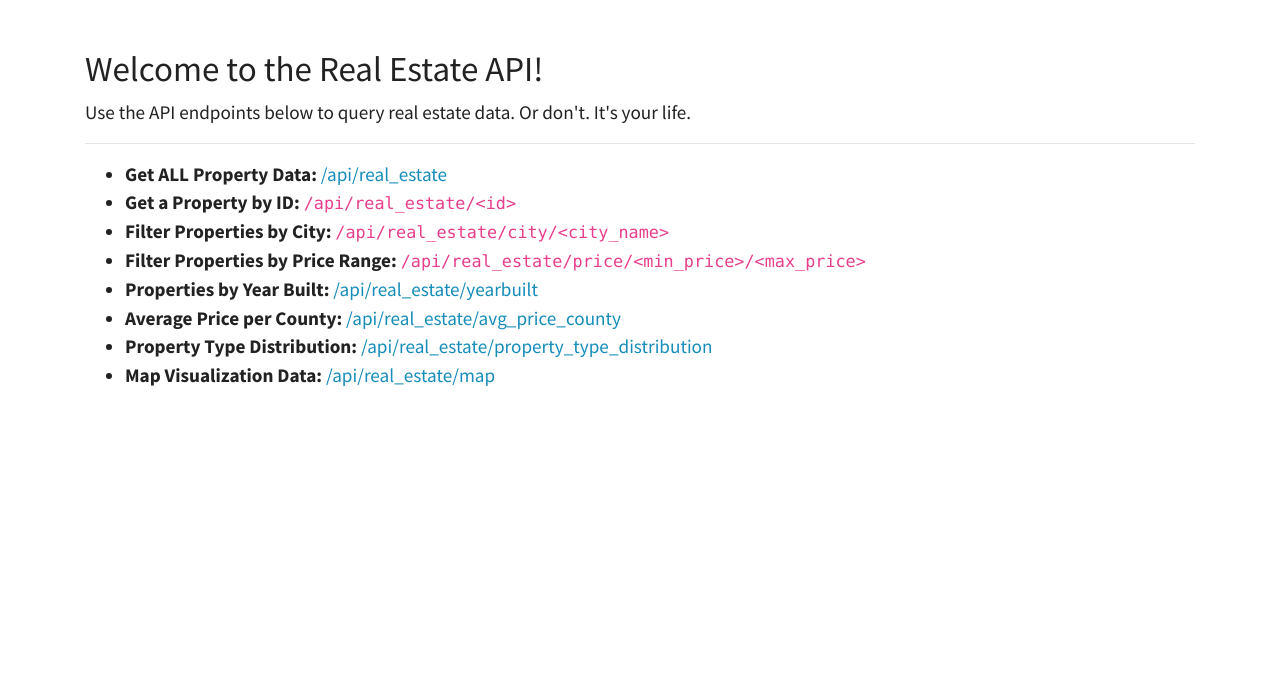
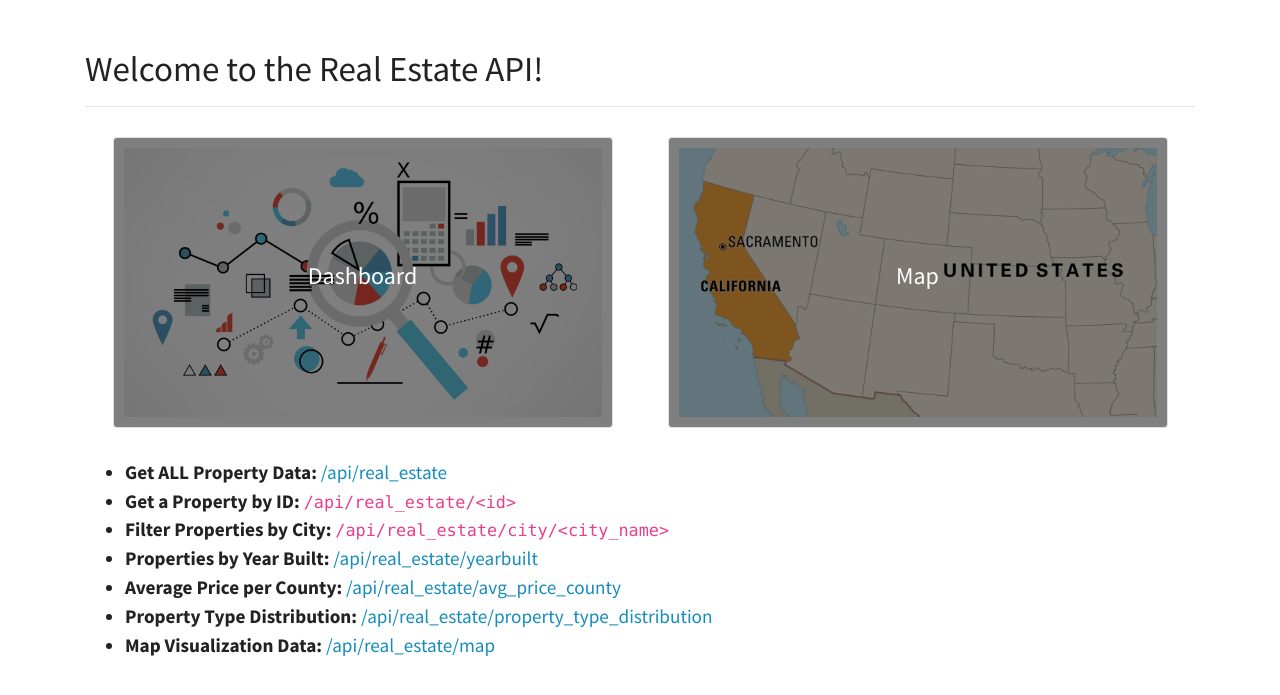
Before and after one commit to silvertimmy26/project3-group8, a Flask app: page / in a window 1280 px wide. Shown: the part 65-760 px from the top of the page. Run offline with Flask 3, Linux system fonts and the light colour scheme; parts of the project's set-up code (start-up, migrations or seed data) failed here and were passed over; some libraries are stand-ins or nearby versions.

Commit message:
Add dashboard and map buttons to landing page, fix cities layer on map

```diff
--- a/static/js/map.js
+++ b/static/js/map.js
@@ -60,7 +60,7 @@ function fetchData(city = '', minPrice = '', maxPrice = '', homeType = '', minYe
                     const citiesLayer = L.geoJson(cityData, {
                         style: mapStyle,
                         onEachFeature: function (feature, layer) {
-                            layer.bindPopup(feature.properties.city);
+                            layer.bindPopup(feature.properties.name);
                         }
                     });
 
--- a/templates/dashboard.html
+++ b/templates/dashboard.html
@@ -11,8 +11,7 @@
     <script src="https://code.jquery.com/jquery-3.6.0.min.js"></script>
     <script src="https://cdn.datatables.net/1.13.6/js/jquery.dataTables.min.js"></script>
     <style>
-        .chart-container { width: 100%; height: 600px; margin-bottom: 40px; }
-        .larger-text { font-size: 1.2rem; }
+        .chart-container { width: 100%; height: 500px; margin-bottom: 40px; }
     </style>
 </head>
 <body>
--- a/templates/index.html
+++ b/templates/index.html
@@ -10,7 +10,37 @@
             font-size: 1.2rem;
         }
         .container-custom {
-            margin-top: 20px;
+            margin-top: 30px;
+        }
+        .button-container {
+            display: flex;
+            justify-content: space-around;
+            margin-top: 30px;
+        }
+        .button-card {
+            position: relative;
+            width: 100%;
+            max-width: 500px;
+            text-align: center;
+            color: white;
+            margin-bottom: 30px
+        }
+        .button-card img {
+            width: 100%;
+            height: auto;
+            padding: 10px;
+        }
+        .button-card .card-img-overlay {
+            display: flex;
+            align-items: center;
+            justify-content: center;
+            background-color: rgba(0, 0, 0, 0.5);
+        }
+        .button-card .card-title {
+            font-size: 1.5rem;
+        }
+        .content-section {
+            margin-bottom: 30px;
         }
     </style>
 </head>
@@ -44,13 +74,32 @@
 
     <div class="container larger-text container-custom">
         <h1 class="mt-5">Welcome to the Real Estate API!</h1>
-        <p>Use the API endpoints below to query real estate data. Or don't. It's your life.</p>
         <hr>
+
+        <!-- Button Container -->
+        <div class="button-container">
+            <a href="/dashboard" class="button-card">
+                <div class="card">
+                    <img src="/static/images/dashboardbutton.jpg" class="card-img" alt="Dashboard">
+                    <div class="card-img-overlay">
+                        <h5 class="card-title">Dashboard</h5>
+                    </div>
+                </div>
+            </a>
+            <a href="/map" class="button-card">
+                <div class="card">
+                    <img src="/static/images/mapbutton.png" class="card-img" alt="Map">
+                    <div class="card-img-overlay">
+                        <h5 class="card-title">Map</h5>
+                    </div>
+                </div>
+            </a>
+        </div>
+
         <ul>
             <li><b>Get ALL Property Data:</b> <a href="/api/real_estate">/api/real_estate</a></li>
             <li><b>Get a Property by ID:</b> <code>/api/real_estate/&lt;id&gt;</code></li>
             <li><b>Filter Properties by City:</b> <code>/api/real_estate/city/&lt;city_name&gt;</code></li>
-            <li><b>Filter Properties by Price Range:</b> <code>/api/real_estate/price/&lt;min_price&gt;/&lt;max_price&gt;</code></li>
             <li><b>Properties by Year Built:</b> <a href="/api/real_estate/yearbuilt">/api/real_estate/yearbuilt</a></li>
             <li><b>Average Price per County:</b> <a href="/api/real_estate/avg_price_county">/api/real_estate/avg_price_county</a></li>
             <li><b>Property Type Distribution:</b> <a href="/api/real_estate/property_type_distribution">/api/real_estate/property_type_distribution</a></li>
--- a/templates/map.html
+++ b/templates/map.html
@@ -14,8 +14,7 @@
     <script src="https://unpkg.com/leaflet.markercluster@1.4.1/dist/leaflet.markercluster.js"></script>
     <script src="../static/js/leaflet-heat.js"></script>
     <style>
-        #map { height: 800px; }
-        .larger-text { font-size: 1.2rem; }
+        #map { height: 600px; }
     </style>
 </head>
 <body>
--- a/templates/works_cited.html
+++ b/templates/works_cited.html
@@ -47,6 +47,8 @@
             <li>Leaflet. (n.d.). Leaflet - a JavaScript library for interactive maps. Retrieved from https://leafletjs.com</li>
             <li>Plotly. (n.d.). Plotly JavaScript Open Source Graphing Library. Retrieved from https://plotly.com/javascript/</li>
             <li>ECharts. (n.d.). Apache ECharts. Retrieved from https://echarts.apache.org</li>
+            <li>Planon Software. (n.d.). What is the difference: Big Data vs. Analytics. Retrieved from https://planonsoftware.com/us/resources/blogs/what-is-the-difference-big-data-vs.-analytics/</li>
+            <li>Encyclopaedia Britannica. (n.d.). California. Retrieved from https://www.britannica.com/place/California-state</li>
         </ul>
     </div>
 </body>
```
Also changed, not shown: static/js/visualizations.js (+4 -5 lines), README.md, static/images/dashboardbutton.jpg (added), static/images/mapbutton.png (added).
